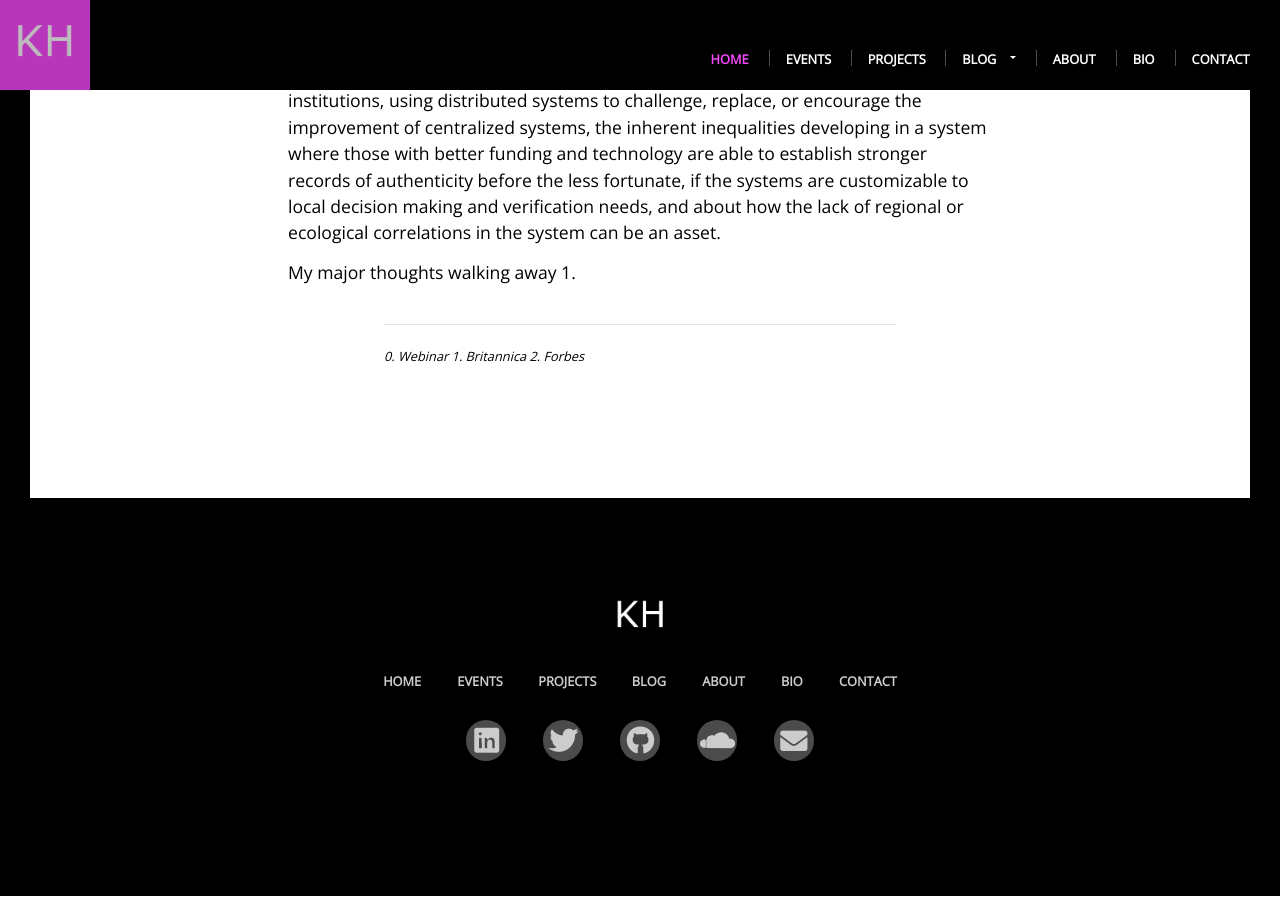
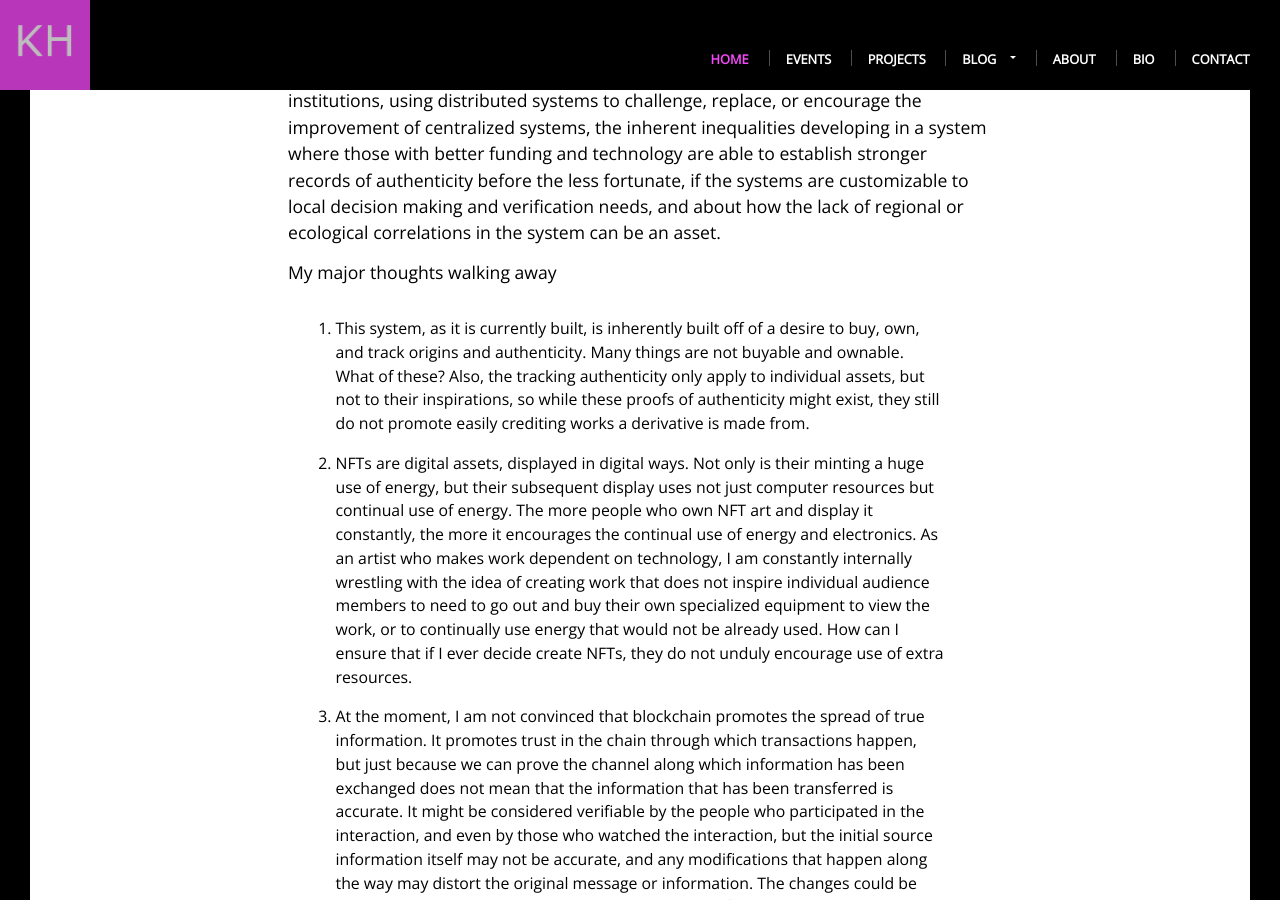
Before and after one commit to khoeger/khoeger.github.io, a Jekyll site: the page built from _posts/2022-11-21-ThoughtsOnDecenteringTheWeb.markdown, in a window 1280 px wide and 900 px high, scrolled down 1484 px. Built offline with Jekyll 4.4.1, drawn with Linux system fonts in a browser that asks for light colours; some of the changed text lies outside the part shown.

Commit message:
Add questions / reflections and conclusion

```diff
--- a/_posts/2022-11-21-ThoughtsOnDecenteringTheWeb.markdown
+++ b/_posts/2022-11-21-ThoughtsOnDecenteringTheWeb.markdown
@@ -36,4 +36,17 @@ the inherent inequalities developing in a system where those with better funding
 and about how the lack of regional or ecological correlations in the system can be an asset.
 
 My major thoughts walking away
-1.
+
+1. This system, as it is currently built, is inherently built off of a desire to buy, own, and track origins and authenticity. Many things are not buyable and ownable. What of these? Also, the tracking authenticity only apply to individual assets, but not to their inspirations, so while these proofs of authenticity might exist, they still do not promote easily crediting works a derivative is made from.
+
+2. NFTs are digital assets, displayed in digital ways. Not only is their minting a huge use of energy, but their subsequent display uses not just computer resources but continual use of energy. The more people who own NFT art and display it constantly, the more it encourages the continual use of energy and electronics. As an artist who makes work dependent on technology, I am constantly internally wrestling with the idea of creating work that does not inspire individual audience members to need to go out and buy their own specialized equipment to view the work, or to continually use energy that would not be already used. How can I ensure that if I ever decide create NFTs, they do not unduly encourage use of extra resources.
+
+3. At the moment, I am not convinced that blockchain promotes the spread of true information. It promotes trust in the chain through which transactions happen, but just because we can prove the channel along which information has been exchanged does not mean that the information that has been transferred is accurate. It might be considered verifiable by the people who participated in the interaction, and even by those who watched the interaction, but the initial source information itself may not be accurate, and any modifications that happen along the way may distort the original message or information. The changes could be tracked down, but in the end, it does not make the information any more trustworthy than other sources of secondhand information.
+
+4. Inequality is real! Societies with less access to modern technology and less enthusiastic or less well to do adopters of the technology will not have the same levels of trustworthiness according to the blockchain system, because they will have fewer connections and interactions stored in the blockchain. So this system seems to perpetuate inequality, making those who use it more often and longer the digital elite with more sway over the happenings of the blockchain. (At least, if I've understood how the blockchain works.)
+
+I've got more to learn, but that'll be for another day.
+In the meantime, this talk has encouraged my decision to keep improving this website, to kickstart my mailing list, and to experiment with decentralized communication networks like Mastodon, the Fediverse, etc. (I need to look more up about them too.)
+The struggle here is that if I'm trying to maintain all the online identities, none of them will get adequate attention and many will be done poorly.
+I enjoy being connected online, but treasure in person activities and interactions too.
+Balancing the online with the in person is a struggle I will continue to pursue.
```
Also changed, not shown: other parts of _posts/2022-11-21-ThoughtsOnDecenteringTheWeb.markdown (+2 -2 lines).
